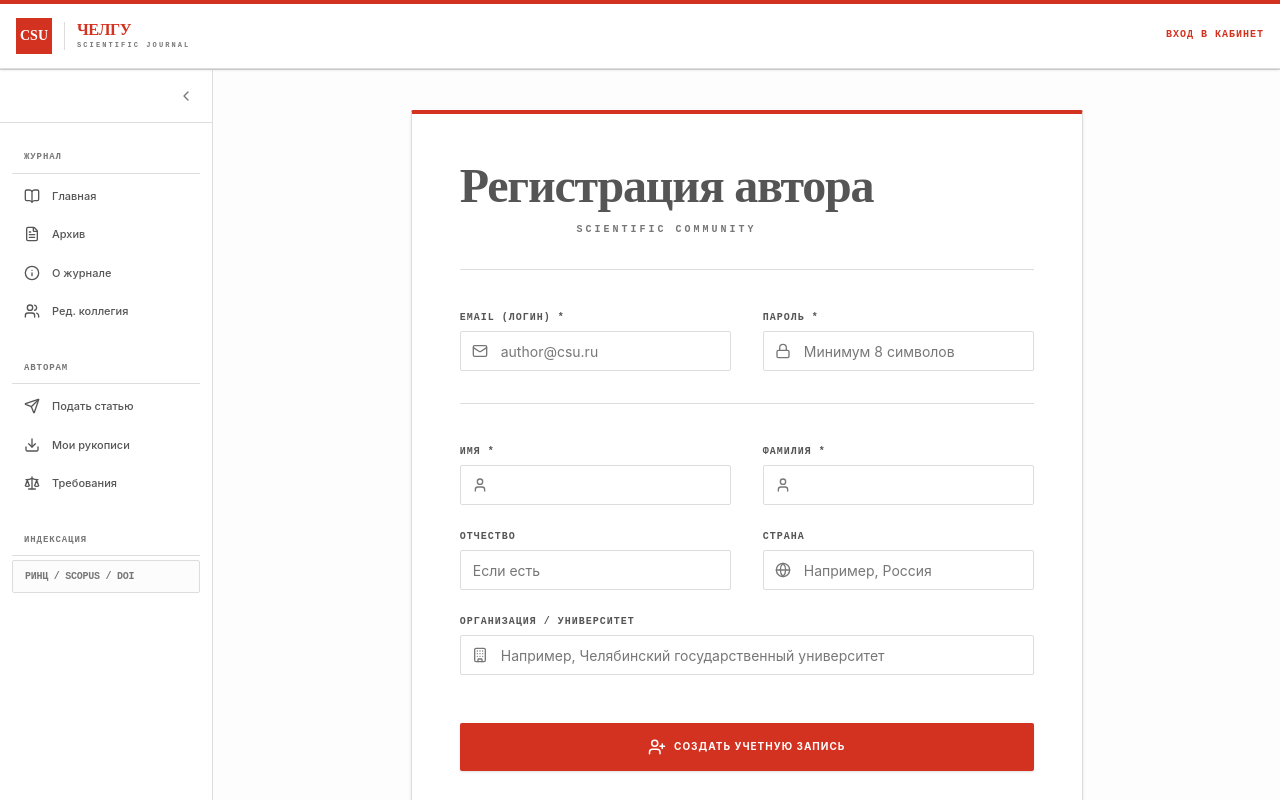
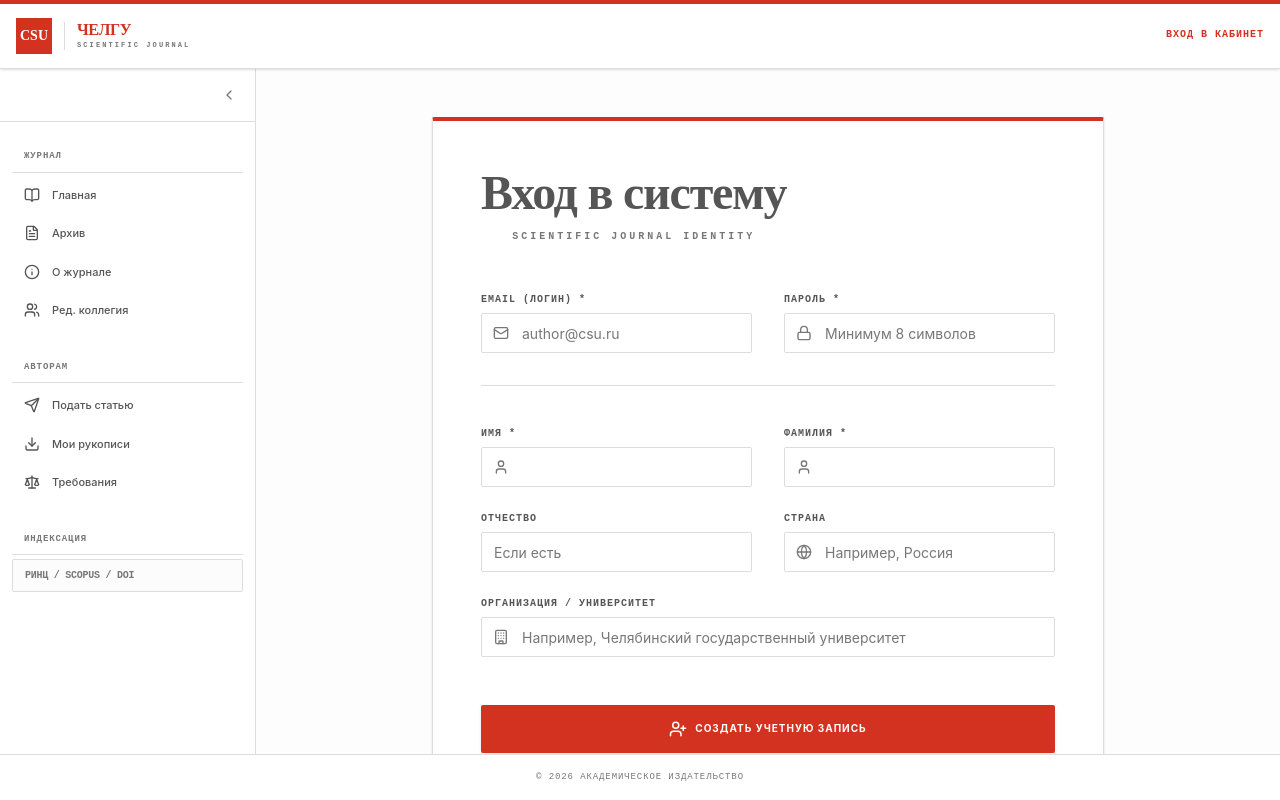
Before and after one commit to Lirihiwa/scientific-journal-frontend, a React (Vite) app: page /register in a window 1280 px wide. Shown: the top 800 px of the page. Built offline with nearby package versions, Linux system fonts and the light colour scheme; no server answers.

Commit message:
Исправление стилей и верстки

```diff
--- a/src/pages/auth/LoginPage.tsx
+++ b/src/pages/auth/LoginPage.tsx
@@ -34,7 +34,12 @@ export const LoginPage = () => {
             <Card variant="accent" padding="lg" className="w-full max-w-md">
                 <div className="text-center mb-8">
                     <div className="inline-flex items-center justify-center w-14 h-14 rounded-full bg-primary/10 text-primary mb-6"><ShieldCheck size={28} /></div>
-                    <PageHeader title="Вход в систему" subtitle="Scientific Journal Identity" className="border-0 pb-0 mb-0" />
+                    <PageHeader
+                        title="Вход в систему"
+                        subtitle="Scientific Journal Identity"
+                        withBorder={false}
+                        className="items-center text-center"
+                    />
                 </div>
 
                 <form onSubmit={handleSubmit(data => loginMutation.mutate(data))} className="space-y-6">
--- a/src/pages/auth/RegisterPage.tsx
+++ b/src/pages/auth/RegisterPage.tsx
@@ -45,8 +45,12 @@ export const RegisterPage = () => {
         <PageContainer className="flex flex-col justify-center items-center w-full">
             <Card variant="accent" padding="lg" className="w-full max-w-2xl">
                 <div className="text-center mb-10">
-                    <PageHeader title="Регистрация автора" subtitle="Scientific Community" className="border-0 pb-0 mb-0" />
-                </div>
+                    <PageHeader
+                        title="Вход в систему"
+                        subtitle="Scientific Journal Identity"
+                        withBorder={false}
+                        className="items-center text-center"
+                    />                </div>
 
                 <form onSubmit={handleSubmit(onSubmit)} className="grid grid-cols-1 md:grid-cols-2 gap-x-8 gap-y-6">
                     <div className="md:col-span-2 grid grid-cols-1 md:grid-cols-2 gap-8 mb-4 border-b border-border pb-8">
--- a/src/pages/author/CreateSubmissionPage.tsx
+++ b/src/pages/author/CreateSubmissionPage.tsx
@@ -47,7 +47,6 @@ export const CreateSubmissionPage = () => {
             <PageHeader
                 title="Подача рукописи"
                 subtitle="New Manuscript Submission"
-                className="text-center border-b-0 pb-4 mb-12"
             />
 
             <form onSubmit={handleSubmit(data => createMutation.mutate(data))} className="space-y-12">
--- a/src/pages/public/StaticPagePlaceholder.tsx
+++ b/src/pages/public/StaticPagePlaceholder.tsx
@@ -7,7 +7,7 @@ import {PageContainer} from "../../shared/ui/PageContainer.tsx";
 export const StaticPagePlaceholder = ({ title }: { title: string }) => {
     return (
         <PageContainer className="space-y-8">
-            <PageHeader title={title} subtitle="Journal Information" className="border-b-0 pb-0 mb-6" />
+            <PageHeader title={title} subtitle="Journal Information" />
 
             <Card padding="lg" variant="flat" className="border border-dashed border-border bg-muted/20 text-center">
                 <FileText size={48} className="mx-auto text-muted-foreground/30 mb-4" />
--- a/src/shared/ui/PageContainer.tsx
+++ b/src/shared/ui/PageContainer.tsx
@@ -1,14 +1,26 @@
-import {cn} from '../lib/utils';
+import { cn } from '../lib/utils';
 import React from "react";
 
 interface PageContainerProps {
     children: React.ReactNode;
     className?: string;
+    spacing?: 'none' | 'sm' | 'md' | 'lg';
 }
 
-export const PageContainer = ({children, className}: PageContainerProps) => {
+const spacings = {
+    none: '',
+    sm: 'space-y-6',
+    md: 'space-y-10',
+    lg: 'space-y-16',
+};
+
+export const PageContainer = ({ children, className, spacing = 'md' }: PageContainerProps) => {
     return (
-        <div className={cn("max-w-5xl mx-auto py-10 px-4 animate-fade-in", className)}>
+        <div className={cn(
+            "max-w-5xl mx-auto py-8 md:py-12 px-4 md:px-8 animate-fade-in",
+            spacings[spacing],
+            className
+        )}>
             {children}
         </div>
     );
--- a/src/shared/ui/PageHeader.tsx
+++ b/src/shared/ui/PageHeader.tsx
@@ -1,4 +1,5 @@
-import {cn} from '../lib/utils';
+// src/shared/ui/PageHeader.tsx
+import { cn } from '../lib/utils';
 import React from "react";
 
 interface PageHeaderProps {
@@ -6,12 +7,22 @@ interface PageHeaderProps {
     subtitle?: string;
     action?: React.ReactNode;
     className?: string;
+    withBorder?: boolean; // Явный переключатель полосы
 }
 
-export const PageHeader = ({title, subtitle, action, className}: PageHeaderProps) => {
+export const PageHeader = ({
+                               title,
+                               subtitle,
+                               action,
+                               className,
+                               withBorder = true
+                           }: PageHeaderProps) => {
     return (
-        <header
-            className={cn('flex flex-col md:flex-row md:items-end justify-between gap-6 border-b border-border pb-8 mb-10', className)}>
+        <header className={cn(
+            'flex flex-col md:flex-row md:items-end justify-between gap-6',
+            withBorder ? 'border-b border-border pb-6' : 'pb-2',
+            className
+        )}>
             <div className="space-y-3">
                 <h1 className="text-4xl md:text-5xl font-heading font-bold text-foreground tracking-tight">{title}</h1>
                 {subtitle && (
--- a/src/shared/ui/SectionHeader.tsx
+++ b/src/shared/ui/SectionHeader.tsx
@@ -8,7 +8,7 @@ interface SectionHeaderProps {
 
 export const SectionHeader = ({title, prefix, className}: SectionHeaderProps) => {
     return (
-        <div className={cn('flex items-center gap-3 border-b border-border pb-3 mb-6', className)}>
+        <div className={cn('flex items-center gap-3 border-b border-border pb-3', className)}>
             {prefix &&
                 <span className="text-xs font-accent font-bold uppercase tracking-widest text-primary">{prefix}</span>}
             <h2 className="text-lg md:text-xl font-heading font-bold text-foreground">{title}</h2>
--- a/src/widgets/layout/ui/MainLayout.tsx
+++ b/src/widgets/layout/ui/MainLayout.tsx
@@ -8,24 +8,35 @@ export const MainLayout = () => {
     const { isCollapsed } = useSidebarStore();
 
     return (
-        <div className="min-h-screen flex flex-col bg-background">
-            <Header />
+        // 1. Фиксируем высоту строго по размеру окна (h-screen) и запрещаем скролл всей страницы
+        <div className="h-screen flex flex-col bg-background overflow-hidden">
 
-            <div className="flex flex-grow border-y border-border">
+            {/* 2. ШАПКА (shrink-0 не дает ей сжиматься) */}
+            <div className="shrink-0 z-20">
+                <Header />
+            </div>
+
+            {/* 3. СРЕДНЯЯ ЧАСТЬ (розовый блок на схеме) - занимает всё оставшееся пространство */}
+            <div className="flex flex-1 overflow-hidden relative">
+
+                {/* 4. НАВИГАЦИЯ (зафиксирована слева) */}
                 <aside className={`
                     hidden lg:flex flex-col border-r border-border bg-card
-                    transition-all duration-300 ease-in-out overflow-hidden
+                    transition-all duration-300 ease-in-out shrink-0
                     ${isCollapsed ? 'w-16' : 'w-64'}
                 `}>
+                    {/* Компонент Sidebar уже имеет h-full и overflow-y-auto внутри себя */}
                     <Sidebar />
                 </aside>
 
-                <main className="flex-grow w-full bg-muted/20">
+                {/* 5. КОНТЕНТ (только этот блок имеет право скроллиться) */}
+                <main className="flex-1 w-full bg-muted/20 overflow-y-auto scrollbar-academic">
                     <Outlet />
                 </main>
             </div>
 
-            <footer className="bg-card border-t border-border py-6">
+            {/* 6. ФУТЕР (всегда виден внизу экрана) */}
+            <footer className="shrink-0 bg-card border-t border-border py-4 z-20">
                 <div className="max-w-5xl mx-auto px-4 text-center">
                     <p className="text-[9px] text-muted-foreground uppercase tracking-widest font-accent">
                         © {new Date().getFullYear()} Академическое издательство
```
Also changed, not shown: src/pages/public/ArchivePage.tsx (+58 -69 lines).
